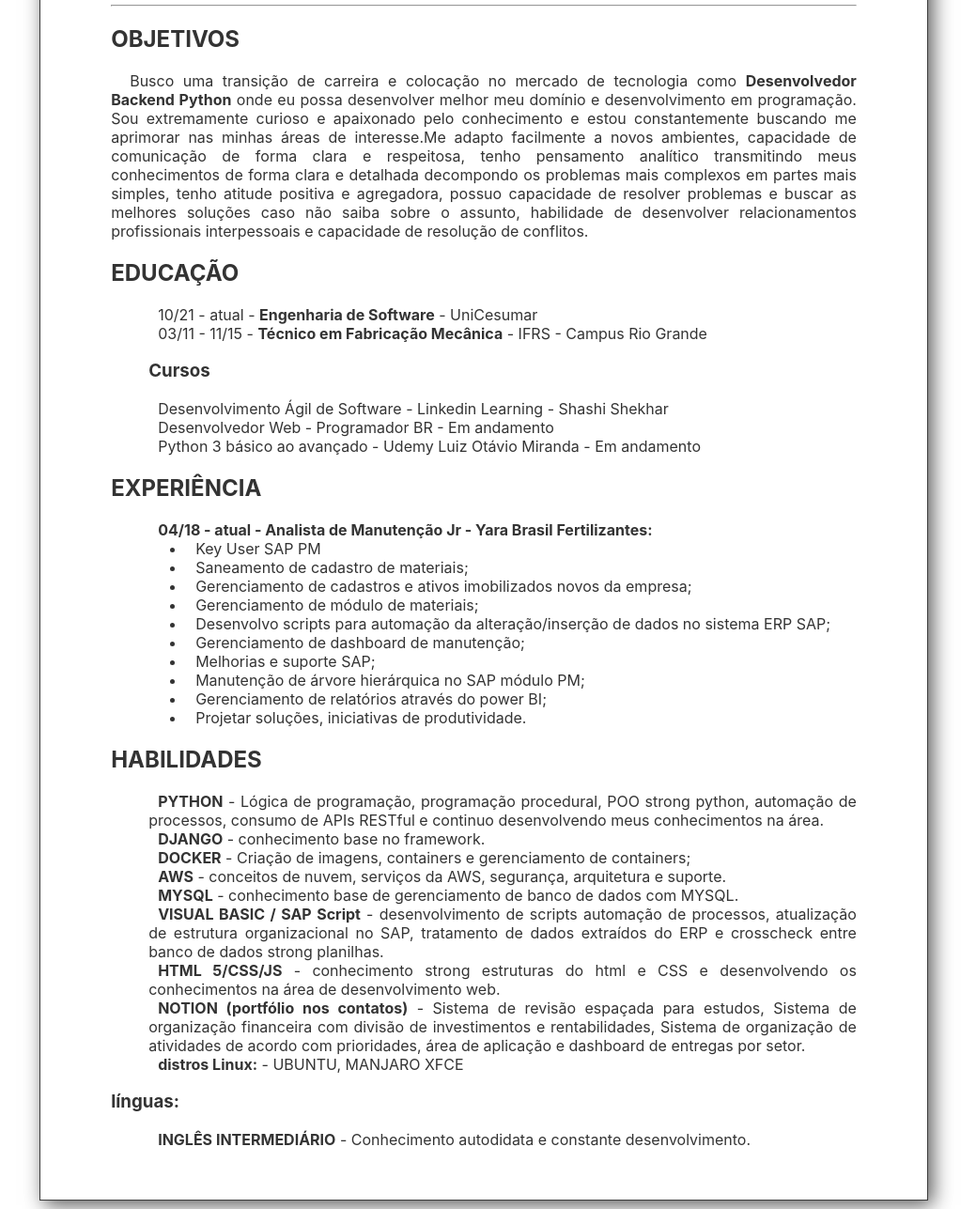
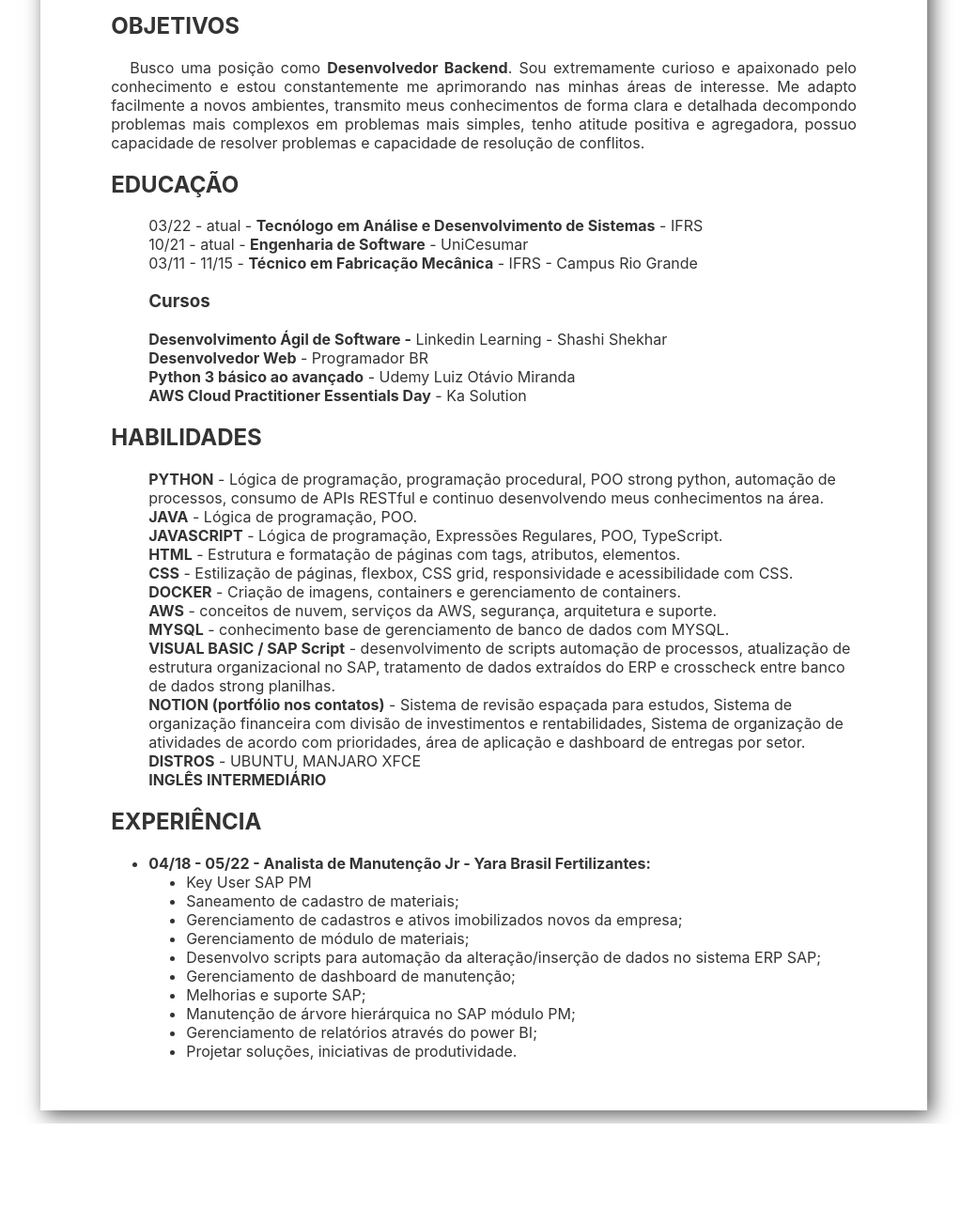
Before and after one commit to ofernandobarbosa/Curriculo, a plain HTML site: page index.html in a window 1280 px wide. Shown: the part 256-1543 px from the top of the page at 94% size, without its empty margins (125-1164 px from the left). After the commit the page ends 1452 px from the top, so only its background shows below. Drawn offline with Linux system fonts and the light colour scheme.

Commit message:
melhorias de estilo e HTML

```diff
--- a/CSS/style.css
+++ b/CSS/style.css
@@ -1,69 +1,75 @@
-body{
+body {
     margin: 10pt;
     padding: 0;
     color: rgba(0, 0, 0, 0.8);
 }
-.CorpoPagina{
+
+#CorpoPagina {
     height: 100%;
     width: 210mm;
     padding: 10mm 20mm;
     margin: 0px auto;
-    border-width: 0.005px;
-    border-style: solid;
-    border-color: rgb(59, 59, 59);
     box-shadow: 5px 5px 20px rgb(90, 90, 90);
     font-family: -apple-system, BlinkMacSystemFont, 'Segoe UI', Roboto, Oxygen, Ubuntu, Cantarell, 'Open Sans', 'Helvetica Neue', sans-serif;
 }
+
 /*Config Gerais*/
-a{
+a {
     text-decoration: none;
     padding: 0;
     color: rgb(0, 132, 255);
 }
-p{
+
+p {
     text-indent: 20px;
     text-align: justify;
 }
-li{
-    text-indent: 10px;
-    text-align: justify;
+
+li {
     list-style-type: none;
 }
-#bullet{
+
+.experience li {
     list-style-type: disc;
 }
+
 /*Contato*/
-#BlocoContato{
+#BlocoContato {
     display: flex;
     align-items: center;
     width: 100%;
 }
-p.Contato{
+
+p.Contato {
     text-indent: 0;
     margin-top: 5px;
     margin-bottom: 5px;
     padding-right: 320px;
 }
-li.ListContat{
+
+li.ListContat {
     text-indent: 0;
     padding-left: 20px;
     height: 30px;
 }
-h1:hover{
+
+h1:hover {
     color: rgb(95, 95, 95);
 }
+
 /*Bloco Links*/
-#links{
+#links {
     display: flex;
     align-items: center;
     padding: 0;
 }
-p Links{
+
+p Links {
     text-indent: 0;
     margin: 0;
 }
 
-a img:hover{
+a img:hover {
     transform: scale(1.3);
     height: 30px;
     width: 30px;
--- a/index.html
+++ b/index.html
@@ -12,13 +12,13 @@
 </head>
 
 <body>
-    <div class="CorpoPagina">
+    <section id="CorpoPagina">
 
         <!-- Dados Pessoais-->
 
         <h1>FERNANDO OLIVEIRA BARBOSA</h1>
         <h2>26 anos, Rio Grande - RS</h2>
-        <div id="BlocoContato">
+        <section id="BlocoContato">
 
             <p class="Contato">Contatos: <a href="http://wa.me/+55539999916863" target="_blank"
                     title="💻 chamar no whatsapp">(53) 999991-6863</a><br>
@@ -51,93 +51,88 @@
                 </li>
 
             </ul>
-        </div>
+        </section>
         <hr>
 
         <!-- ---------- Objetivos --------- -->
-
+        <section>
             <h2>OBJETIVOS</h2>
             <p>
-            Busco uma transição de carreira e colocação no mercado de tecnologia como <strong>Desenvolvedor Backend
-                Python</strong> onde eu possa desenvolver melhor meu domínio e desenvolvimento em programação. Sou
-            extremamente curioso e apaixonado pelo conhecimento e estou constantemente buscando me aprimorar nas minhas
-            áreas de interesse.Me adapto facilmente a novos ambientes, capacidade de comunicação de forma clara e
-            respeitosa, tenho pensamento analítico transmitindo meus conhecimentos de forma clara e detalhada decompondo
-            os problemas mais complexos em partes mais simples, tenho atitude positiva e agregadora, possuo capacidade
-            de resolver problemas e buscar as melhores soluções caso não saiba sobre o assunto, habilidade de
-            desenvolver relacionamentos profissionais interpessoais e capacidade de resolução de conflitos.
+                Busco uma posição como <strong>Desenvolvedor Backend</strong>. Sou extremamente curioso e apaixonado
+                pelo
+                conhecimento e
+                estou constantemente me aprimorando nas minhas áreas de interesse. Me adapto facilmente a novos
+                ambientes, transmito meus conhecimentos de forma clara e detalhada decompondo problemas mais complexos
+                em problemas mais simples, tenho atitude positiva e agregadora, possuo capacidade de resolver problemas
+                e capacidade de resolução de conflitos.
             </p>
+        </section>
         <!-- ---------- Educação --------- -->
-
+        <section>
             <h2>EDUCAÇÃO</h2>
             <ul>
+                <li>03/22 - atual - <strong>Tecnólogo em Análise e Desenvolvimento de Sistemas</strong> - IFRS</li>
                 <li>10/21 - atual - <strong>Engenharia de Software</strong> - UniCesumar </li>
                 <li>03/11 - 11/15 - <strong>Técnico em Fabricação Mecânica</strong> - IFRS - Campus Rio Grande</li>
                 <h3>Cursos</h3>
-            <li>
-                <stron>Desenvolvimento Ágil de Software -</stron> Linkedin Learning - Shashi Shekhar
-            </li>
-            <li>
-                <stron>Desenvolvedor Web</stron> - Programador BR - Em andamento
-            </li>
-            <li>
-                <stron>Python 3 básico ao avançado</stron> - Udemy Luiz Otávio Miranda - Em andamento
-            </li>
+                <li><strong>Desenvolvimento Ágil de Software -</strong> Linkedin Learning - Shashi Shekhar</li>
+                <li><strong>Desenvolvedor Web</strong> - Programador BR</li>
+                <li><strong>Python 3 básico ao avançado</strong> - Udemy Luiz Otávio Miranda</li>
+                <li><strong>AWS Cloud Practitioner Essentials Day</strong> - Ka Solution</li>
             </ul>
             </ul>
+        </section>
 
         <!-- ---------- Experiências --------- -->
-
-        <h2>EXPERIÊNCIA</h2>
-        <ul>
-            <li><strong>04/18 - atual - Analista de Manutenção Jr - Yara Brasil Fertilizantes:</strong>
-                <ul>
-                    <li id="bullet">Key User SAP PM</li>
-                    <li id="bullet">Saneamento de cadastro de materiais;</li>
-                    <li id="bullet">Gerenciamento de cadastros e ativos imobilizados novos da empresa;</li>
-                    <li id="bullet">Gerenciamento de módulo de materiais;</li>
-                    <li id="bullet">Desenvolvo scripts para automação da alteração/inserção de dados no sistema ERP SAP;
-                    </li>
-                    <li id="bullet">Gerenciamento de dashboard de manutenção;</li>
-                    <li id="bullet">Melhorias e suporte SAP;</li>
-                    <li id="bullet">Manutenção de árvore hierárquica no SAP módulo PM;</li>
-                    <li id="bullet">Gerenciamento de relatórios através do power BI;</li>
-                    <li id="bullet">Projetar soluções, iniciativas de produtividade.</li>
-                </ul>
-            </li>
-        </ul>
-
         <!-- ---------- Habilidades --------- -->
-
+        <section>
             <h2>HABILIDADES</h2>
 
             <ul>
-            <li><strong>PYTHON</strong> - Lógica de programação, programação procedural, POO strong python, automação de
-                processos, consumo de APIs RESTful e continuo desenvolvendo meus conhecimentos
+                <li><strong>PYTHON</strong> - Lógica de programação, programação procedural, POO strong python,
+                    automação de processos, consumo de APIs RESTful e continuo desenvolvendo meus conhecimentos
                     na área. </li>
-            <li><strong>DJANGO</strong> - conhecimento base no framework.</li>
-            <li><strong>DOCKER</strong> - Criação de imagens, containers e gerenciamento de containers;</li>
+                <li><strong>JAVA</strong> - Lógica de programação, POO.</li>
+                <li><strong>JAVASCRIPT</strong> - Lógica de programação, Expressões Regulares, POO, TypeScript.</li>
+                <li><strong>HTML</strong> - Estrutura e formatação de páginas com tags, atributos, elementos.</li>
+                <li><strong>CSS</strong> - Estilização de páginas, flexbox, CSS grid, responsividade e acessibilidade
+                    com CSS.</li>
+                <li><strong>DOCKER</strong> - Criação de imagens, containers e gerenciamento de containers.</li>
                 <li><strong>AWS</strong> - conceitos de nuvem, serviços da AWS, segurança, arquitetura e suporte.</li>
                 <li><strong>MYSQL</strong> - conhecimento base de gerenciamento de banco de dados com MYSQL.</li>
                 <li><strong>VISUAL BASIC / SAP Script</strong> - desenvolvimento de scripts automação de
                     processos, atualização de estrutura organizacional no SAP, tratamento de dados extraídos do ERP e
                     crosscheck entre banco de dados strong planilhas.</li>
-            <li><strong>HTML 5/CSS/JS</strong> - conhecimento strong estruturas do html e CSS e desenvolvendo os
-                conhecimentos na área de desenvolvimento web.</li>
-            <li><strong>NOTION (portfólio nos contatos)</strong> - Sistema de revisão espaçada para estudos, Sistema de
+                <li><strong>NOTION (portfólio nos contatos)</strong> - Sistema de revisão espaçada para estudos, Sistema
+                    de
                     organização financeira com divisão de investimentos e rentabilidades, Sistema de organização de
                     atividades de acordo com prioridades, área de aplicação e dashboard de entregas por setor.</li>
-            <li><strong>distros Linux:</strong> - UBUNTU, MANJARO XFCE</li>
+                <li><strong>DISTROS</strong> - UBUNTU, MANJARO XFCE</li>
+                <li><strong>INGLÊS INTERMEDIÁRIO</strong></li>
             </ul>
-
-
-        <h3><strong>línguas:</strong></h3>
-
+        </section>
+        <section>
+            <h2>EXPERIÊNCIA</h2>
+            <ul class="experience">
+                <li><strong>04/18 - 05/22 - Analista de Manutenção Jr - Yara Brasil Fertilizantes:</strong>
                     <ul>
-            <li><strong>INGLÊS INTERMEDIÁRIO</strong> - Conhecimento autodidata e constante desenvolvimento.</li>
+                        <li>Key User SAP PM</li>
+                        <li>Saneamento de cadastro de materiais;</li>
+                        <li>Gerenciamento de cadastros e ativos imobilizados novos da empresa;</li>
+                        <li>Gerenciamento de módulo de materiais;</li>
+                        <li>Desenvolvo scripts para automação da alteração/inserção de dados no sistema ERP
+                            SAP;
+                        </li>
+                        <li>Gerenciamento de dashboard de manutenção;</li>
+                        <li>Melhorias e suporte SAP;</li>
+                        <li>Manutenção de árvore hierárquica no SAP módulo PM;</li>
+                        <li>Gerenciamento de relatórios através do power BI;</li>
+                        <li>Projetar soluções, iniciativas de produtividade.</li>
                     </ul>
-
-    </div>
+                </li>
+            </ul>
+        </section>
+    </section>
 
 </body>
 
```
Lines whose indentation alone changed are shown as unchanged.
